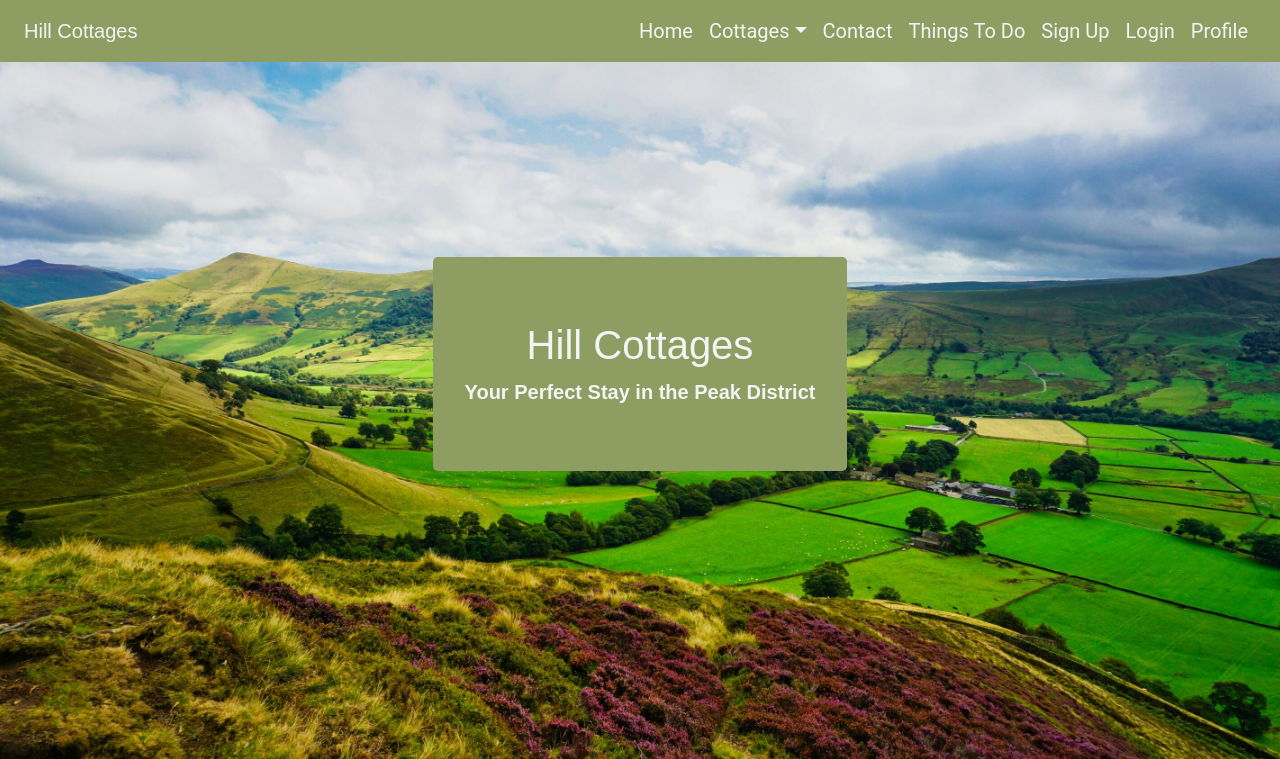
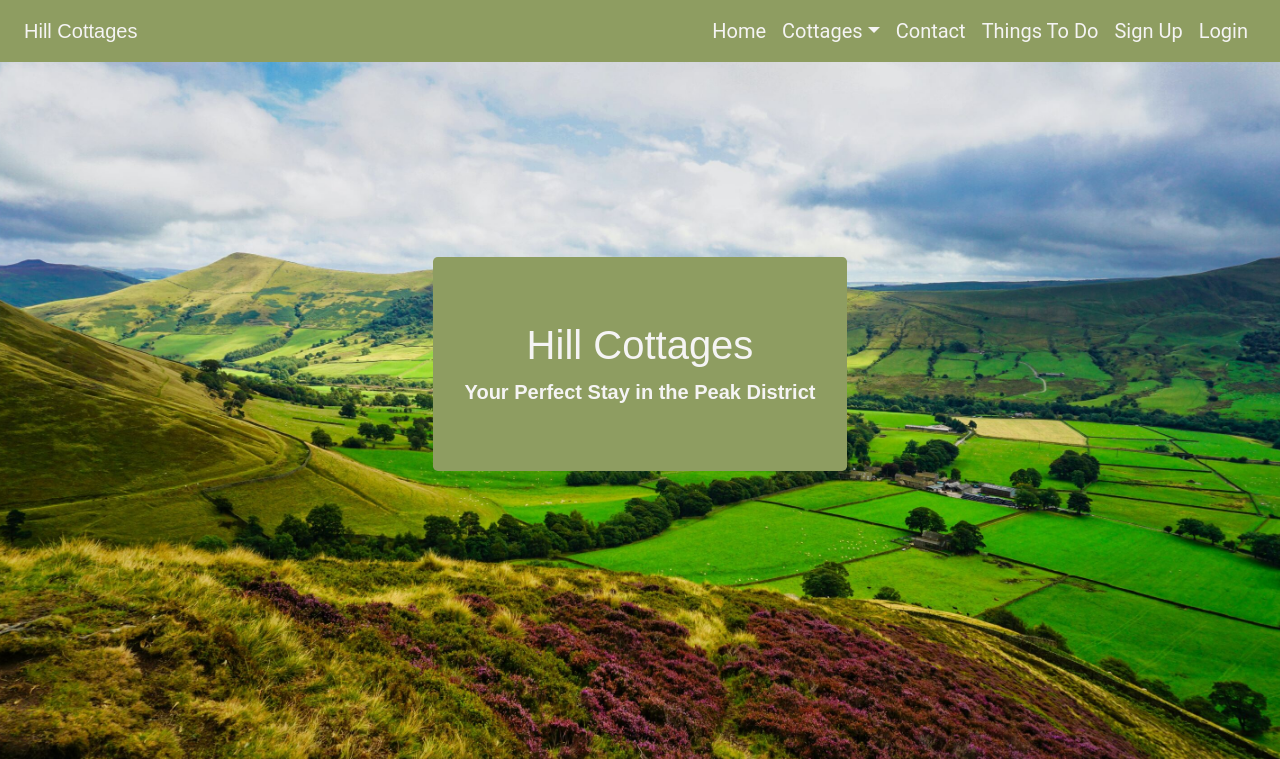
Before and after one commit to donald-macritchie/holiday-cottages, a Django app: page / in a window 1280 px wide. Shown: the top 759 px of the page. Run offline with Django 3.2, Linux system fonts and the light colour scheme; some libraries are stand-ins or nearby versions; some web fonts are replaced.

Commit message:
delete user_profile.html and include the content into logout.html. Rename to profile.html

```diff
--- a/hill/urls.py
+++ b/hill/urls.py
@@ -9,5 +9,4 @@ urlpatterns = [
     path('success/', views.ContactSuccessView.as_view(), name='success'),
     path('things_to_do/', views.things_to_do, name='things_to_do'),
     path('booking/', views.booking, name='book_cottage'),
-    path('profile/', views.user_profile, name='user_profile'),
 ]
--- a/templates/base.html
+++ b/templates/base.html
@@ -84,7 +84,7 @@
                     </li>
                     {% if user.is_authenticated %}
                     <li class="nav-item">
-                        <a class="nav-link" href="{% url 'account_logout' %}">Logout</a>
+                        <a class="nav-link" href="{% url 'account_logout' %}">Profile</a>
                     </li>
                     {% else %}
                     <li class="nav-item">
@@ -92,9 +92,6 @@
                     </li>
                     <li class="nav-item">
                         <a class="nav-link" href="{% url 'account_login' %}">Login</a>
-                    </li>
-                    <li class="nav-item">
-                        <a class="nav-link" href="{% url 'user_profile' %}">Profile</a>
                     </li>
                     {% endif %}
                 </ul>
```
Also changed, not shown: templates/account/profile.html (renamed from templates/account/logout.html, +27 -0 lines).
